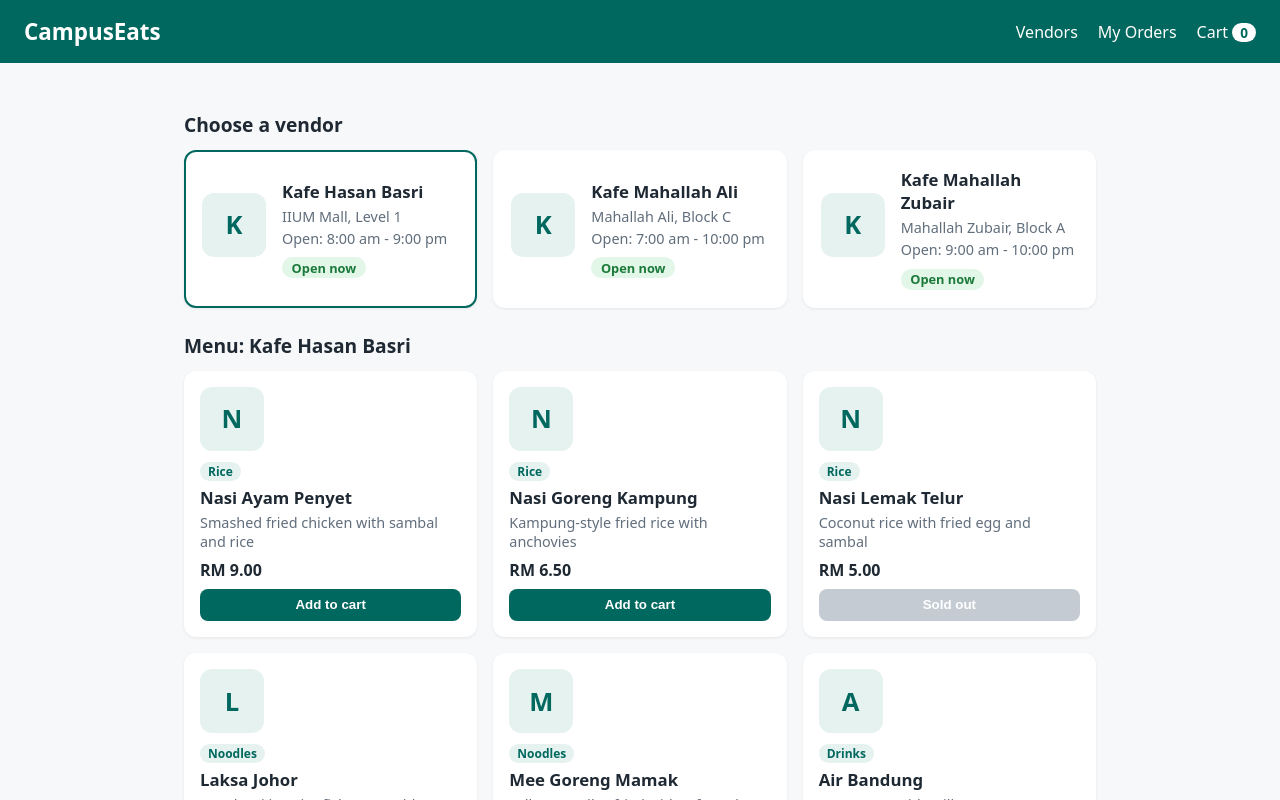
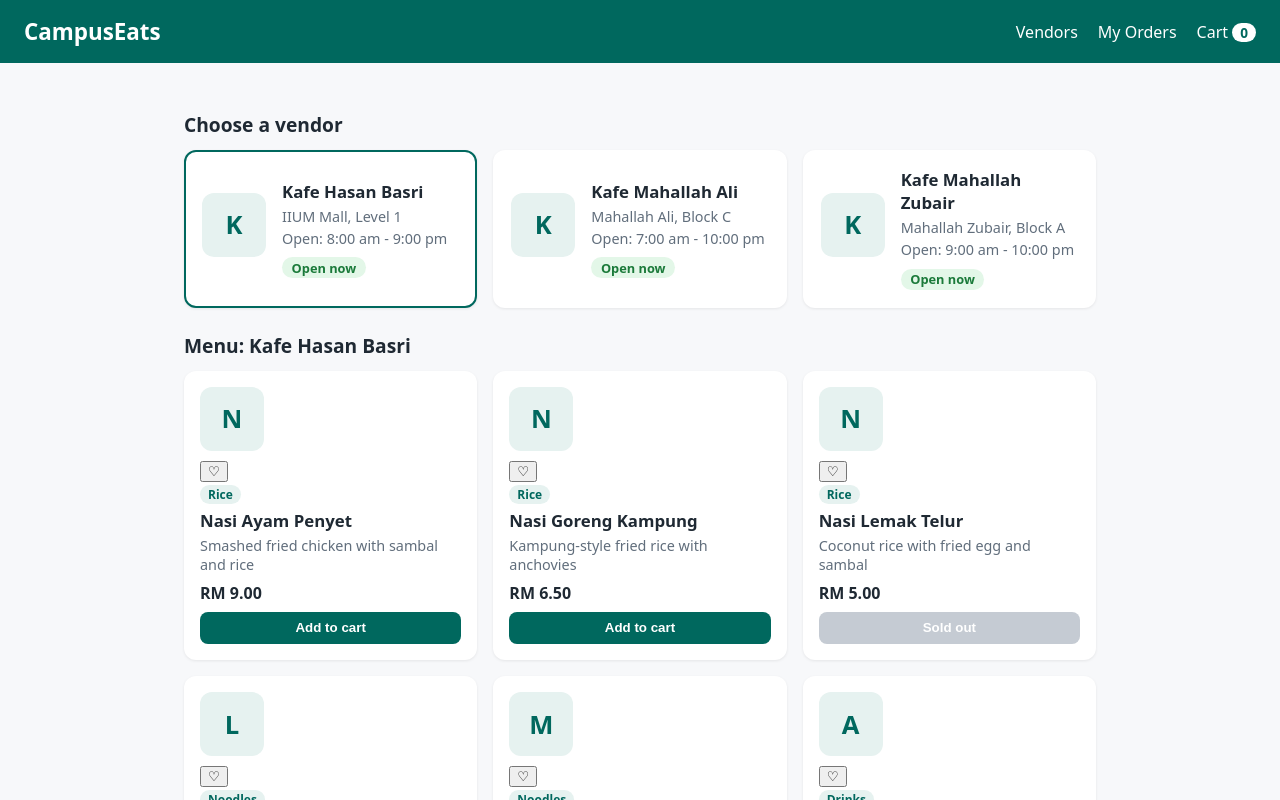
Before and after one commit to AI-rfan/campuseats-2413483, a React (Vite) app: page / in a window 1280 px wide. Shown: the top 800 px of the page. Built offline with nearby package versions, Linux system fonts and the light colour scheme.

Commit message:
Week 2: Personal feature, favourite items

```diff
--- a/src/components/MenuItemCard.jsx
+++ b/src/components/MenuItemCard.jsx
@@ -1,7 +1,22 @@
+import { useState } from 'react'
+
 function MenuItemCard({ item, onAdd }) {
+  const [isFavourite, setIsFavourite] = useState(false)
+
   return (
     <div className="card">
-      <div className="thumb">{item.name.charAt(0)}</div>
+      <div className="card-top">
+        <div className="thumb">{item.name.charAt(0)}</div>
+        <button
+          type="button"
+          className={isFavourite ? 'heart-btn favourite' : 'heart-btn'}
+          aria-label={isFavourite ? 'Remove from favourites' : 'Add to favourites'}
+          aria-pressed={isFavourite}
+          onClick={() => setIsFavourite(!isFavourite)}
+        >
+          {isFavourite ? '♥' : '♡'}
+        </button>
+      </div>
       <span className="tag">{item.category}</span>
       <h3>{item.name}</h3>
       <p className="muted">{item.description}</p>
```
